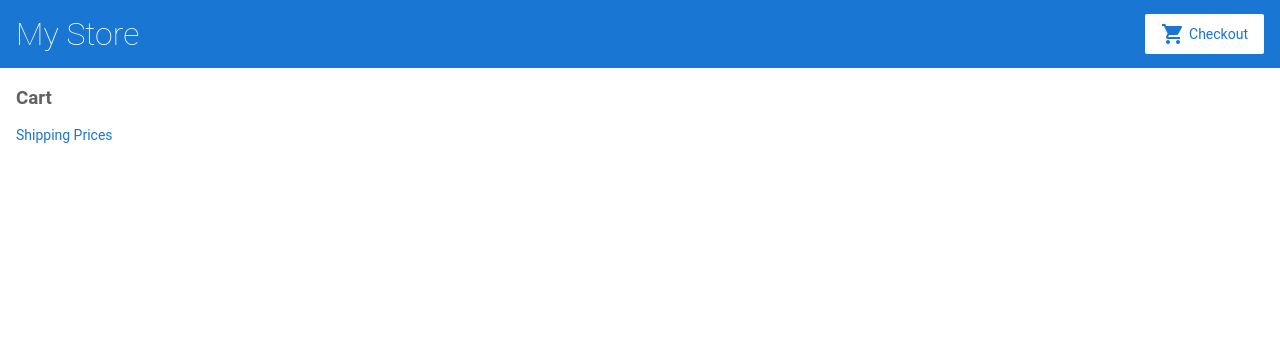
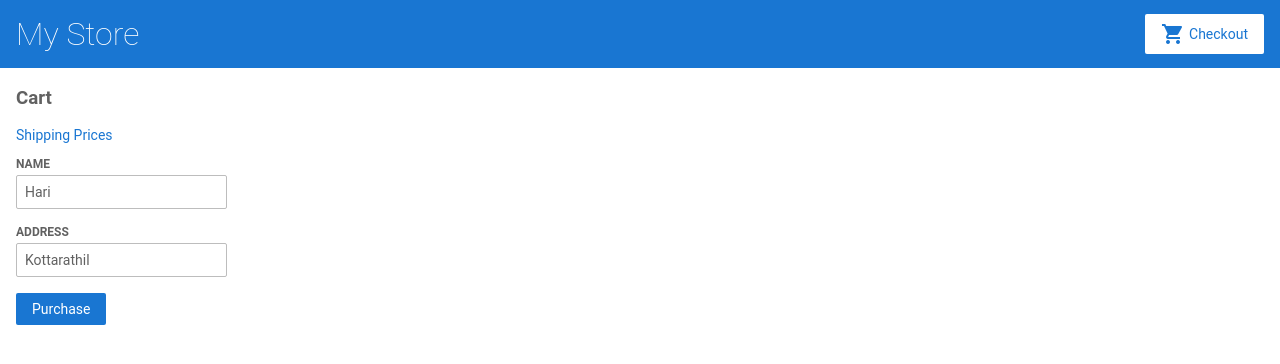
Before and after one commit to khprasad123/MyFirstAngularApp, an Angular app: page /cart in a window 1280 px wide. Shown: the top 364 px of the page. Built offline with nearby package versions, Linux system fonts and the light colour scheme.

Commit message:
2 files modified

```diff
--- a/src/app/cart/cart.component.html
+++ b/src/app/cart/cart.component.html
@@ -7,3 +7,23 @@
   <span>{{ item.name }}</span>
   <span>{{ item.price | currency }}</span>
 </div>
+
+<form [formGroup]="checkoutForm" (ngSubmit)="onSubmit(checkoutForm.value)">
+
+  <div>
+    <label for="name">
+      Name
+    </label>
+    <input id="name" type="text" formControlName="name" required>
+  </div>
+
+  <div>
+    <label for="address">
+      Address
+    </label>
+    <input id="address" type="text" formControlName="address" required>
+  </div>
+
+  <button class="button" type="submit">Purchase</button>
+
+</form>
--- a/src/app/cart/cart.component.ts
+++ b/src/app/cart/cart.component.ts
@@ -13,10 +13,24 @@ import { CartService } from '../cart.service';
 })
 export class CartComponent implements OnInit {
   items;
-  constructor(private cartService: CartService) { }
+  checkoutForm;
+  constructor(
+    private cartService: CartService,
+    private formBuilder: FormBuilder,) { }
 
   ngOnInit() {
     this.items=this.cartService.getItems();
+     this.checkoutForm = this.formBuilder.group({
+      name: 'Hari',
+      address: 'Kottarathil'
+    });
+  }
+
+  onSubmit(customerData) {
+    // Process checkout data here
+    window.alert('Your order has been submitted \n name : '+customerData['name']+"\n address : "+customerData['address']);
+    this.items = this.cartService.clearCart();
+    this.checkoutForm.reset();
   }
 
 }
```
